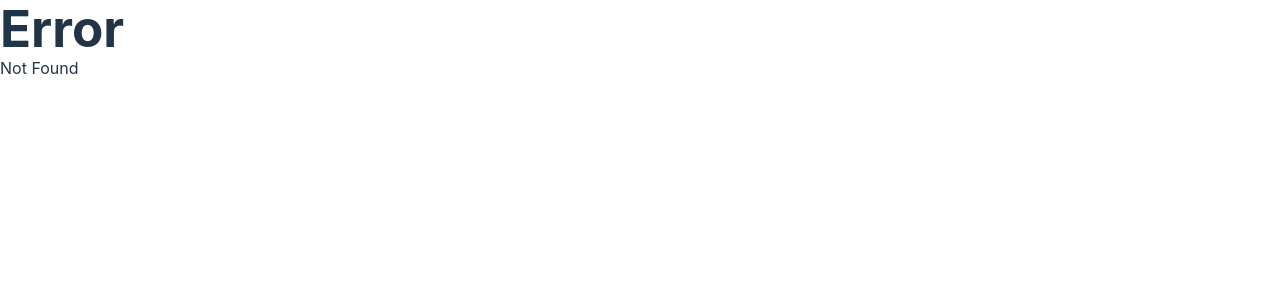
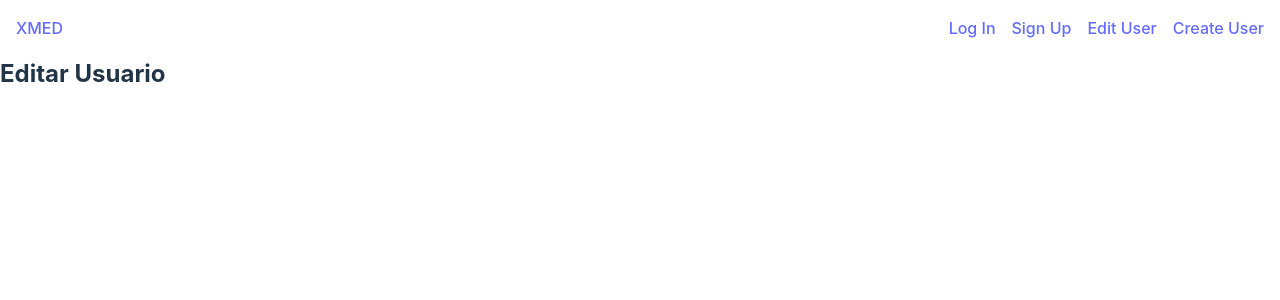
Before and after one commit to chimarnez/xmed-app, a React (Vite) app: page /edit-user in a window 1280 px wide. Before the commit this address had no page. Shown: the top 300 px of the page. Built offline with nearby package versions, Linux system fonts and the light colour scheme.

Commit message:
Use local storage to get token

```diff
--- a/package.json
+++ b/package.json
@@ -11,7 +11,6 @@
   },
   "dependencies": {
     "axios": "^1.6.0",
-    "js-cookie": "^3.0.5",
     "react": "^18.2.0",
     "react-dom": "^18.2.0",
     "react-router-dom": "^6.18.0"
--- a/src/components/home-nav.jsx
+++ b/src/components/home-nav.jsx
@@ -16,6 +16,12 @@ const HomeNav = () => {
           <li>
             <Link to="signup">Sign Up</Link>
           </li>
+          <li>
+            <Link to="edit-user">Edit User</Link>
+          </li>
+          <li>
+            <Link to="create-user">Create User</Link>
+          </li>
         </div>
       </ul>
     </nav>
--- /dev/null
+++ b/src/pages/user-edit.jsx
@@ -0,0 +1,12 @@
+import { useLocation } from "react-router-dom";
+
+const UserEditPage = () => {
+  const { pathname } = useLocation();
+  return (
+    <div>
+      <h2>{pathname.includes("create") ? "Crear" : "Editar"} Usuario</h2>
+    </div>
+  );
+};
+
+export default UserEditPage;
--- a/src/router.jsx
+++ b/src/router.jsx
@@ -12,6 +12,7 @@ import { loader as patientLoader } from "./services/patient";
 import { loader as userLoader } from "./services/user";
 import { loader as recordsLoader } from "./services/records";
 import UserPage from "./pages/user";
+import UserEditPage from "./pages/user-edit";
 
 const router = createBrowserRouter([
   {
@@ -27,6 +28,14 @@ const router = createBrowserRouter([
       {
         path: "signup",
         element: <SignupPage />,
+      },
+      {
+        path: "edit-user",
+        element: <UserEditPage />,
+      },
+      {
+        path: "create-user",
+        element: <UserEditPage />,
       },
     ],
   },
@@ -48,7 +57,11 @@ const router = createBrowserRouter([
         loader: recordsLoader,
         element: <RecordsPage />,
       },
-      { path: "users", element: <UserPage />, loader: userLoader },
+      {
+        path: "users",
+        loader: userLoader,
+        element: <UserPage />,
+      },
     ],
   },
 ]);
--- a/src/services/auth.js
+++ b/src/services/auth.js
@@ -1,20 +1,19 @@
-import Cookies from "js-cookie";
-export const XMED_AUTH_COOKIE = "xmed-auth";
+export const XMED_AUTH_KEY = "xmed-auth";
 
-export const getCookie = () => {
-  return Cookies.get(XMED_AUTH_COOKIE);
+export const getToken = () => {
+  return localStorage.getItem(XMED_AUTH_KEY);
 };
 
-export const removeCookie = () => {
-  Cookies.remove(XMED_AUTH_COOKIE);
+export const removeToken = () => {
+  localStorage.removeItem(XMED_AUTH_KEY);
 };
 
-export const setCookie = (token) => {
-  Cookies.set(XMED_AUTH_COOKIE, token, { path: "/" });
+export const setToken = (token) => {
+  localStorage.setItem(XMED_AUTH_KEY, token);
 };
 
 export const getAuthConfig = () => {
-  const token = getCookie();
+  const token = getToken();
   if (!token) throw new Error("Not Authorized");
   return { headers: { Authorization: `Bearer ${token}` } };
 };
--- a/src/services/login.js
+++ b/src/services/login.js
@@ -1,4 +1,4 @@
-import { removeCookie, setCookie } from "./auth";
+import { removeToken, setToken } from "./auth";
 import axiosInstance from "./axios";
 import { redirect } from "react-router-dom";
 
@@ -9,7 +9,7 @@ export async function loginAction({ request }) {
   try {
     const { data } = await axiosInstance.post("/auth", userData);
     const token = data.token;
-    setCookie(token);
+    setToken(token);
     return redirect("/app/users");
   } catch (error) {
     return redirect("/");
@@ -17,5 +17,5 @@ export async function loginAction({ request }) {
 }
 
 export function logout() {
-  removeCookie();
+  removeToken();
 }
--- a/src/services/user.jsx
+++ b/src/services/user.jsx
@@ -1,5 +1,5 @@
 import { createContext, useEffect, useMemo, useState } from "react";
-import { removeCookie } from "./auth";
+import { removeToken } from "./auth";
 
 export const UserContext = createContext(null);
 
@@ -8,7 +8,7 @@ export default function UserProvider({ children, user: initialUser }) {
   const value = useMemo(() => ({ user, setUser }), [user]);
   useEffect(() => {
     return () => {
-      if (!user) removeCookie();
+      if (!user) removeToken();
     };
   }, [user]);
   return <UserContext.Provider value={value}>{children}</UserContext.Provider>;
```
Also changed, not shown: 1 other file (tests, documents, lock files or other folders).
